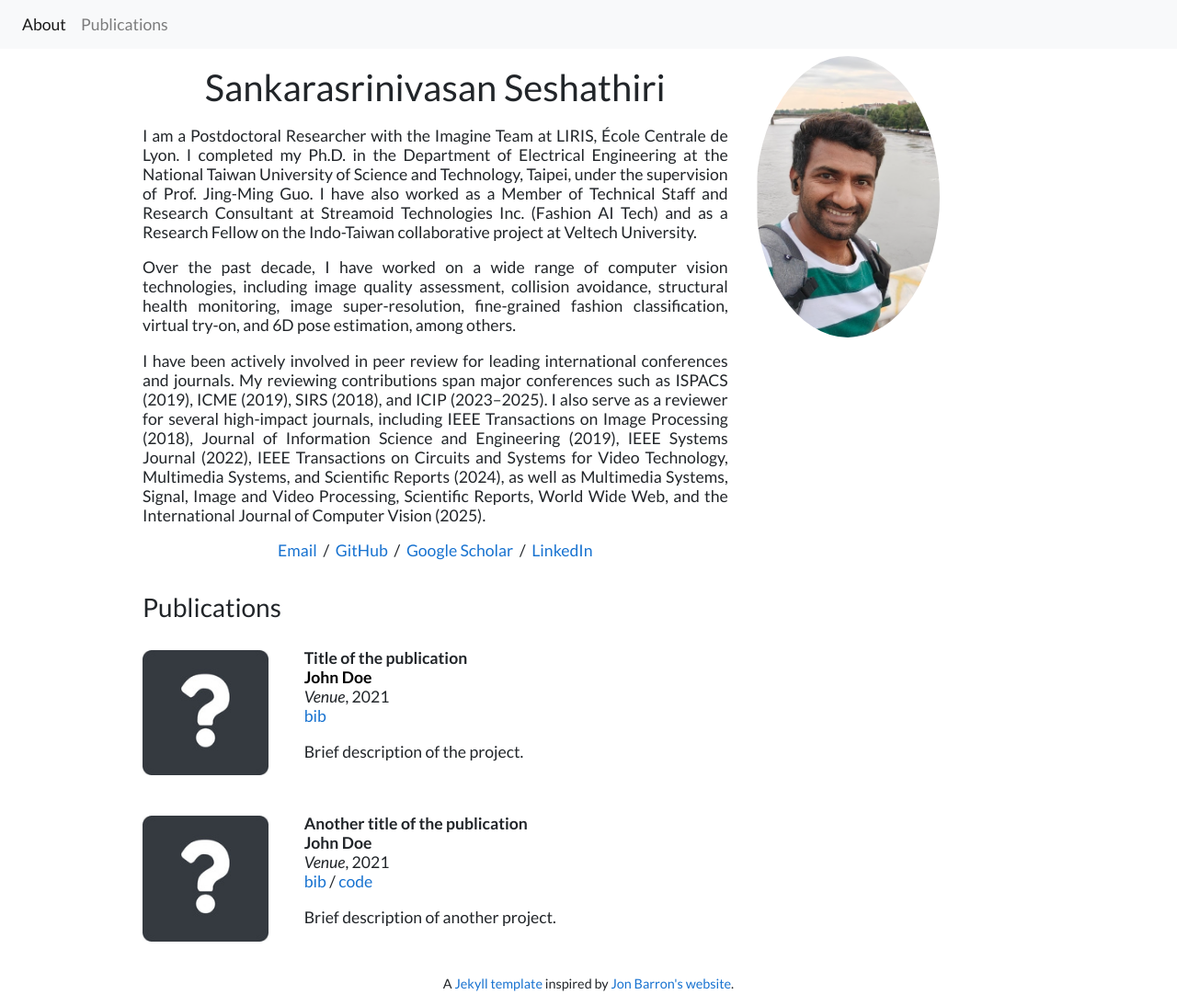
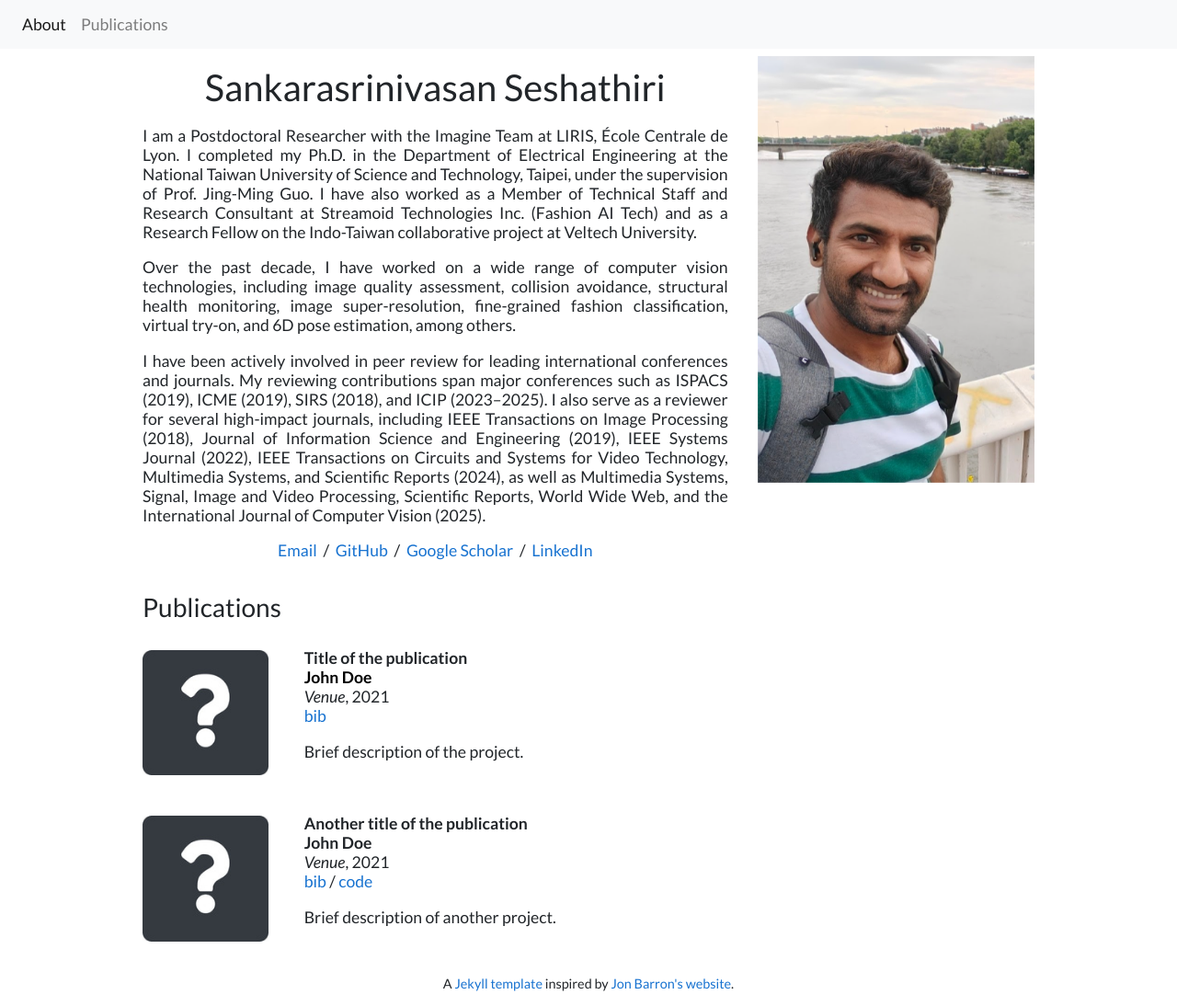
Before and after one commit to SankarSrin/SankarSrin.github.io, a Jekyll site: the page built from index.html, in a window 1280 px wide and 1094 px high. Shown: the whole window at 92% size. Built offline with Jekyll 4.4.1, drawn with Linux system fonts in a browser that asks for light colours.

Commit message:
Update index.html

```diff
--- a/index.html
+++ b/index.html
@@ -27,7 +27,7 @@
         </p>
     </div>
     <div class="col-md-4" style="z-index:4;">
-        <img alt="profile photo" id="portrait" src="portrait.jpg" style="width:200px; height:auto;">
+        <img alt="profile photo" id="portrait" src="portrait.jpg" class="img-fluid" style="border-radius:0;">
     </div>
 </div>
 
```
